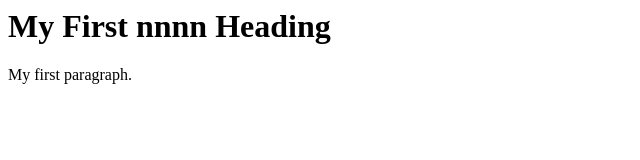
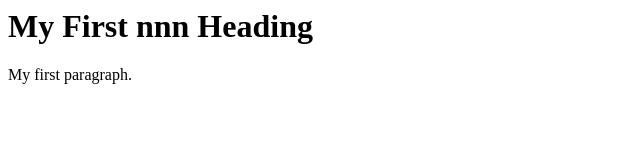
Before and after one commit to jacenturi/masterclass, a plain HTML site: page index.html in a window 1280 px wide. Shown: the whole page, without its empty margins (0-640 px from the left). Drawn offline with Linux system fonts and the light colour scheme.

Commit message:
Update index.html
agregado

```diff
--- a/index.html
+++ b/index.html
@@ -1,7 +1,7 @@
 <html>
 <body>
 
-<h1>My First nnnn Heading</h1>
+<h1>My First nnn Heading</h1>
 <p>My first paragraph.</p>
 
 </body>
```
